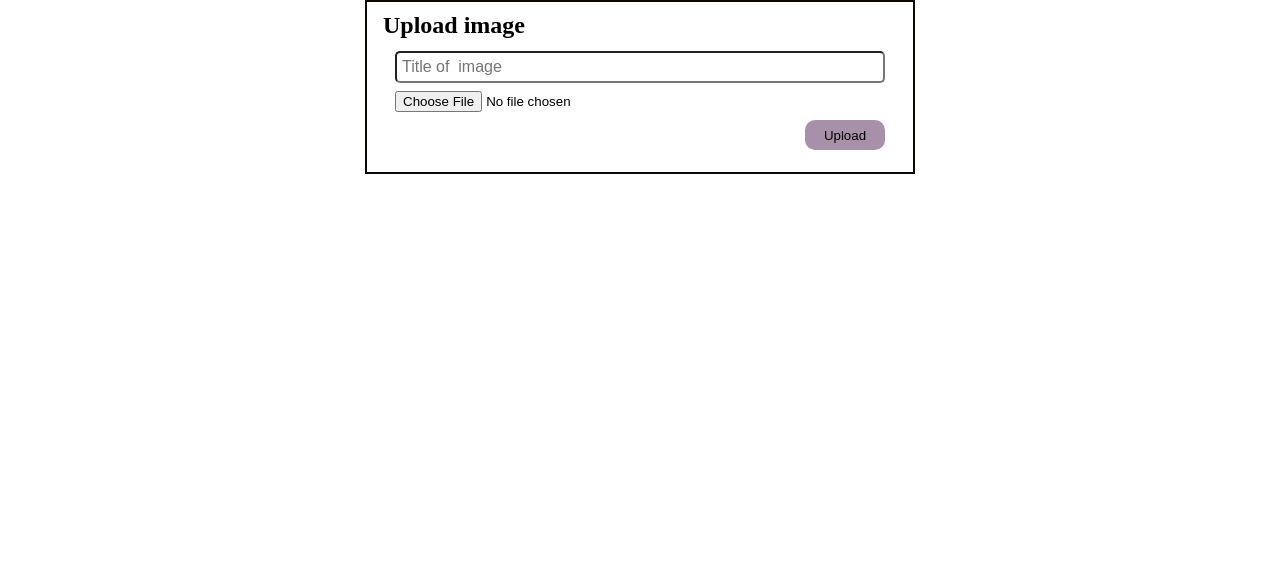
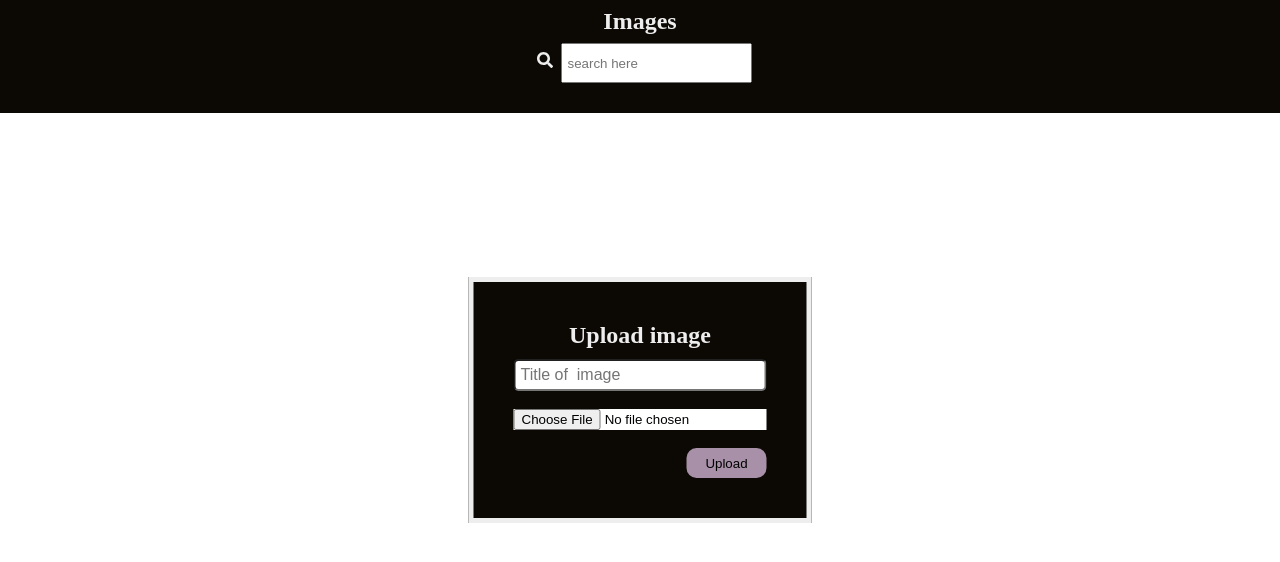
Before and after one commit to pjmiles/react-image-post, a React (Create React App) app: page / in a window 1280 px wide. Shown: the top 562 px of the page. Built offline with nearby package versions, Linux system fonts and the light colour scheme.

Commit message:
image-form styled

```diff
--- a/src/App.js
+++ b/src/App.js
@@ -1,10 +1,10 @@
 import './App.css';
-// import Header from './components/header/Header';
+import Header from './components/header/Header';
 import ImageForm from './components/form/ImageForm';
 function App() {
   return (
     <div className="App">
-      {/* <Header /> */}
+      <Header />
       <ImageForm />
     </div>
   );
--- a/src/components/form/ImageForm.css
+++ b/src/components/form/ImageForm.css
@@ -1,12 +1,21 @@
-.image-form-section {
-    border: 2px solid var(--dark);
-    padding: 10px 16px;
-    width: 550px;
+
+.image-form-container {
+    padding: 40px;
     margin: auto;
+    position: absolute;
+
+    top: 50%;
+    left: 50%;
+    border: 5px solid var(--light);
+    transform: translate(-50%, -50%);
+
+    background-color: var(--dark);
 }
 
-.image-form-container {
-    padding: 12px;
+.image-form-container h2 {
+    color: var(--light);
+    text-align: center;
+    margin-bottom: 10px;
 }
 
 .form-input {
@@ -19,6 +28,9 @@
 
 .form-input-file {
     margin-bottom: 8px;
+    background: white;
+    margin-top: 10px;
+
 }
 
 .submit-btn {
@@ -26,6 +38,7 @@
 }
 
 .btn {
+    margin-top: 10px;
     width: 80px;
     height: 30px;
     border-radius: 10px;
--- a/src/components/form/ImageForm.js
+++ b/src/components/form/ImageForm.js
@@ -3,12 +3,16 @@ import "./ImageForm.css";
 const ImageForm = () => {
   return (
     <div className="image-form-section">
-      <h2>Upload image</h2>
       <form className="image-form-container">
+        <h2>Upload image</h2>
 
         <div className="form-control">
           <label htmlFor="title" />
-          <input type="text" className="form-input" placeholder="Title of  image" />
+          <input
+            type="text"
+            className="form-input"
+            placeholder="Title of  image"
+          />
         </div>
 
         <div className="form-control">
```
